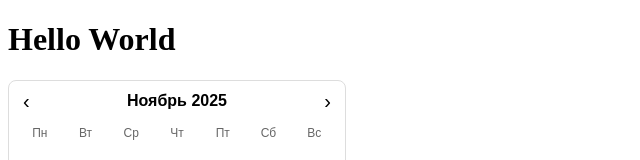
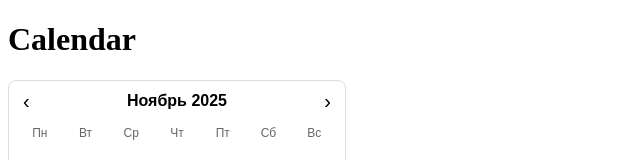
Before and after one commit to KlimMalgin/vue-calendar, a Vue app: page / in a window 1280 px wide. Shown: the top 160 px of the page, without its empty margins (0-640 px from the left). Built offline with nearby package versions, Linux system fonts and the light colour scheme; the HTML template or start-up script is replaced by a standard one.

Commit message:
clean code

```diff
--- a/src/App.vue
+++ b/src/App.vue
@@ -35,7 +35,7 @@ export default {
   },
   data() {
     return {
-      message: "Hello World",
+      message: "Calendar",
       lang: "ru",
       startDate: null,
       selected: null,
--- a/src/components/Calendar.vue
+++ b/src/components/Calendar.vue
@@ -108,12 +108,6 @@ export default {
 
       const cells = [];
       for (let i = 0; i < 42; i++) {
-        console.log(
-          i,
-          startDate.getDate() + i,
-          startDate.getMonth(),
-          startDate.getFullYear()
-        );
         const d = new Date(
           startDate.getFullYear(),
           startDate.getMonth(),
@@ -216,7 +210,6 @@ export default {
   },
   watch: {
     initialDate(newVal) {
-      console.log("initialDate", newVal);
       const d = this._parseDateString(newVal) || this._getToday();
       this.displayYear = d.getFullYear();
       this.displayMonth = d.getMonth();
```
